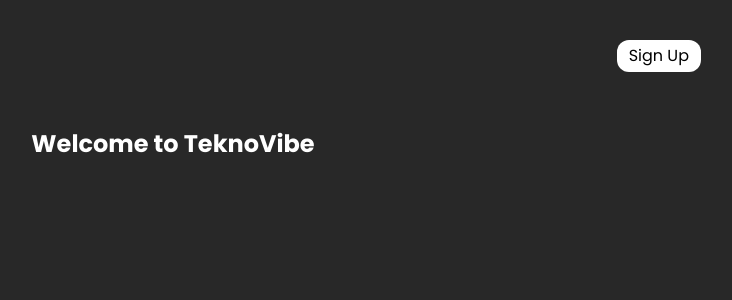
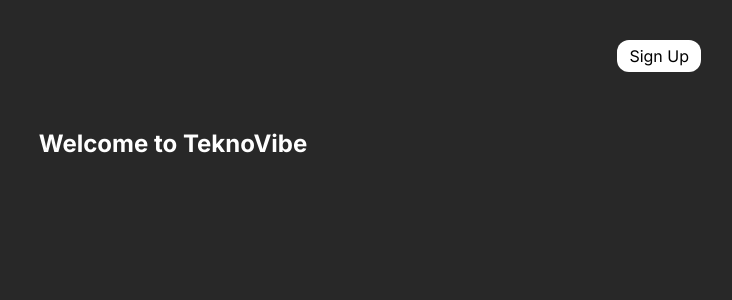
Before and after one commit to adhityabye/teknoVibe, a React (Create React App) app in the folder frontend/: page / in a window 1280 px wide. Shown: the top 300 px of the page, without its empty margins (467-1199 px from the left). Built offline with nearby package versions, Linux system fonts and the light colour scheme.

Commit message:
style: update css styles and font import

```diff
--- a/frontend/src/index.css
+++ b/frontend/src/index.css
@@ -1,14 +1,18 @@
-@import url("https://fonts.googleapis.com/css2?family=Poppins:wght@400;500;600;700;800&display=swap");
+@import url('https://fonts.googleapis.com/css2?family=Josefin+Sans&family=Inter:wght@300;400;500;600;700&display=swap');
 
 @tailwind base;
 @tailwind components;
 @tailwind utilities;
 
+html {
+  background-color: var(--color-white-100);
+}
+
 body {
-  margin: 0;
-  font-family: 'Poppins', -apple-system, BlinkMacSystemFont, 'Segoe UI', 'Roboto', 'Oxygen',
-    'Ubuntu', 'Cantarell', 'Fira Sans', 'Droid Sans', 'Helvetica Neue',
-    sans-serif;
-  -webkit-font-smoothing: antialiased;
-  -moz-osx-font-smoothing: grayscale;
+  font-family: 'Inter', sans-serif;
+  color: var(--color-black-900);
 }
+
+h2 {
+  font-family: 'Josefin Sans', sans-serif;
+}
```
